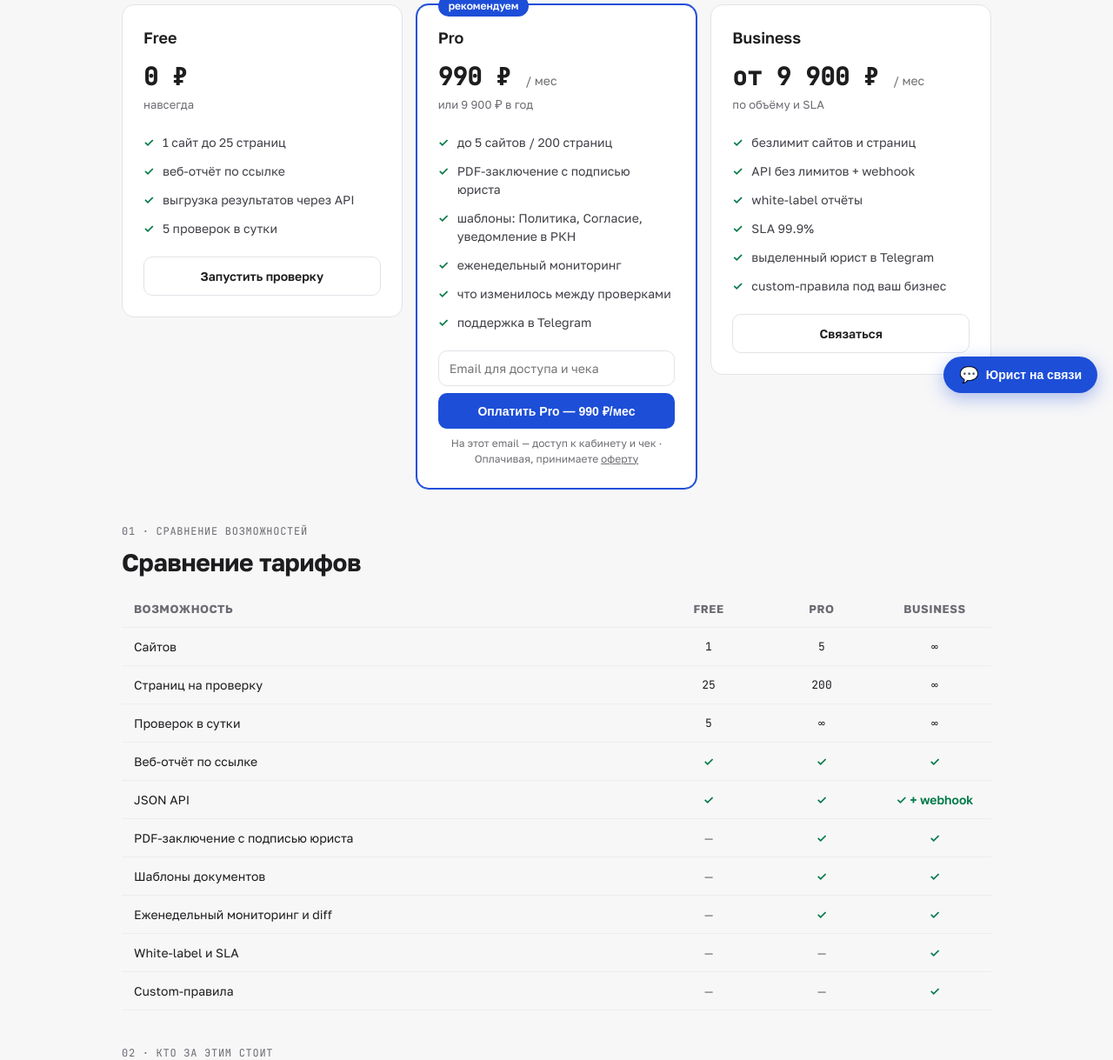
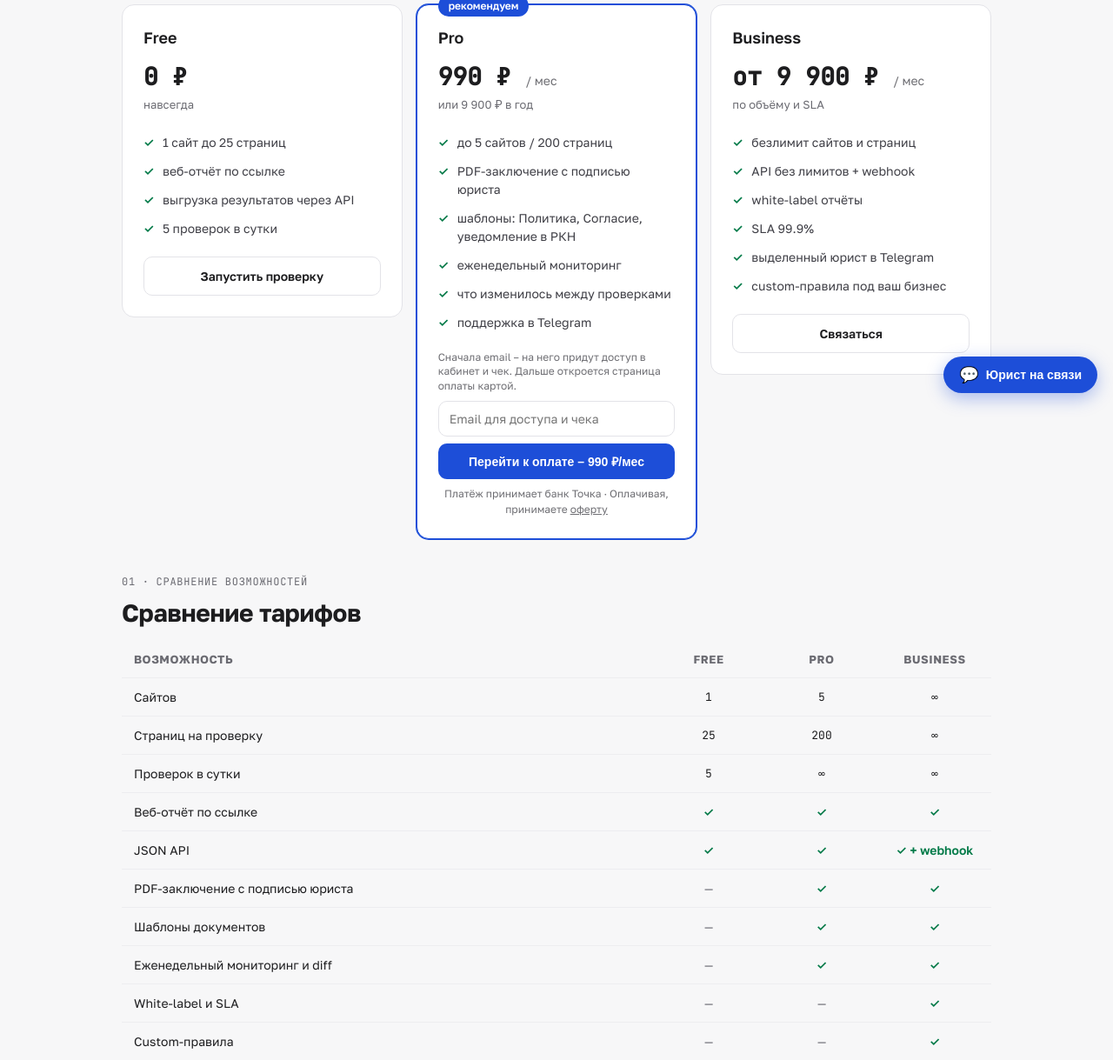
Before and after one commit to lawcheck/lawcheck, a FastAPI app: page /pricing in a window 1280 px wide. Shown: the part 330-1549 px from the top of the page at 87% size. Run offline with FastAPI, Linux system fonts and the light colour scheme.

Commit message:
fix(pricing): кнопка «Связаться» молчала, а оплата не предупреждала о редиректе
Business-кнопка вела на mailto: — без назначенного почтового клиента клик
не делал ничего. Теперь она открывает чат-виджет с заготовкой сообщения,
mailto остаётся фолбэком для случая без JS. Заодно виджет сбрасывает экран
«Спасибо» при повторном открытии, иначе форма второй раз не показывалась.

В карточке Pro не было сказано, что после email откроется страница банка:
добавлено пояснение над полем, кнопка переименована в «Перейти к оплате».

Co-Authored-By: Claude Opus 5 <noreply@anthropic.com>

```diff
--- a/lawcheck/web/templates/base.html
+++ b/lawcheck/web/templates/base.html
@@ -416,6 +416,7 @@
       border: 1px solid var(--line); border-radius: var(--r-m); padding: 11px 12px; font-size: var(--t-m); font-family: inherit; }
     form.buy-form input[type=email]:focus { outline: 2px solid var(--brand); outline-offset: 1px; }
     form.buy-form button.plan-cta { width: 100%; border: 0; cursor: pointer; }
+    .buy-steps { font-size: var(--t-xs); color: var(--muted); margin-bottom: 8px; line-height: 1.4; }
     .buy-email-note { font-size: var(--t-xs); color: var(--muted); margin-top: 8px; text-align: center; }
     .buy-email-note a { color: var(--muted); }
 
@@ -768,6 +769,20 @@
       toggle.addEventListener("click", function () { panel.hidden ? open() : close(); });
       closeB.addEventListener("click", close);
 
+      // Кнопки на страницах открывают этот же виджет: mailto молча не срабатывает,
+      // если в системе не назначен почтовый клиент. href остаётся фолбэком без JS.
+      document.addEventListener("click", function (e) {
+        var el = e.target.closest && e.target.closest("[data-lc-chat]");
+        if (!el) return;
+        e.preventDefault();
+        var m = document.getElementById("lc-chat-msg");
+        if (m && !m.value.trim()) m.value = el.getAttribute("data-lc-chat");
+        // после отправки форма спрятана — возвращаем её, иначе клик упрётся в «спасибо»
+        form.hidden = false; done.hidden = true; status.hidden = true;
+        sendB.disabled = false; sendB.textContent = "Отправить";
+        open();
+      });
+
       form.addEventListener("submit", function (e) {
         e.preventDefault();
         status.hidden = true;
--- a/lawcheck/web/templates/pricing.html
+++ b/lawcheck/web/templates/pricing.html
@@ -82,10 +82,12 @@
     </ul>
     <form class="buy-form" action="/buy/pro" method="post" data-goal="pay_click">
       {% if scan_id %}<input type="hidden" name="scan_id" value="{{ scan_id }}">{% endif %}
+      <div class="buy-steps">Сначала email – на него придут доступ в кабинет и чек.
+        Дальше откроется страница оплаты картой.</div>
       <input type="email" name="email" required autocomplete="email"
              placeholder="Email для доступа и чека" aria-label="Email для доступа и чека">
-      <button type="submit" class="plan-cta primary">Оплатить Pro — 990 ₽/мес</button>
-      <div class="buy-email-note">На этот email — доступ к кабинету и чек · Оплачивая, принимаете <a href="/oferta">оферту</a></div>
+      <button type="submit" class="plan-cta primary">Перейти к оплате – 990 ₽/мес</button>
+      <div class="buy-email-note">Платёж принимает банк Точка · Оплачивая, принимаете <a href="/oferta">оферту</a></div>
     </form>
   </div>
 
@@ -101,7 +103,8 @@
       <li>выделенный юрист в Telegram</li>
       <li>custom-правила под ваш бизнес</li>
     </ul>
-    <a href="mailto:{{ operator.email }}?subject=LawCheck Business" class="plan-cta ghost">Связаться</a>
+    <a href="mailto:{{ operator.email }}?subject=LawCheck%20Business" class="plan-cta ghost"
+       data-lc-chat="Интересует Business. Сайтов: … Страниц: … Что нужно: ">Связаться</a>
   </div>
 </section>
 
```
